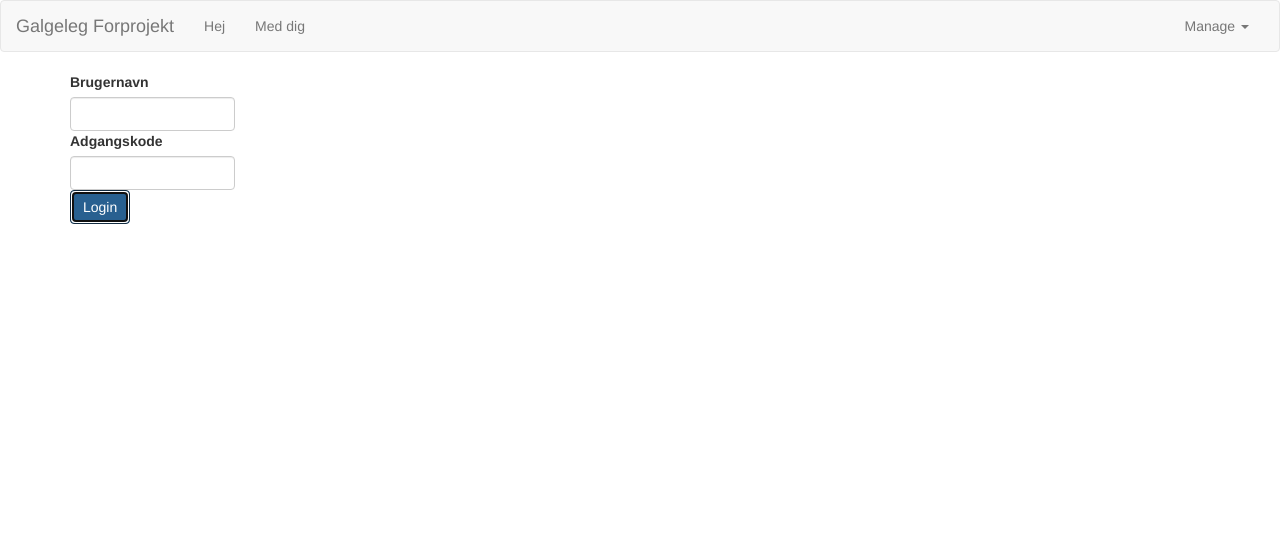
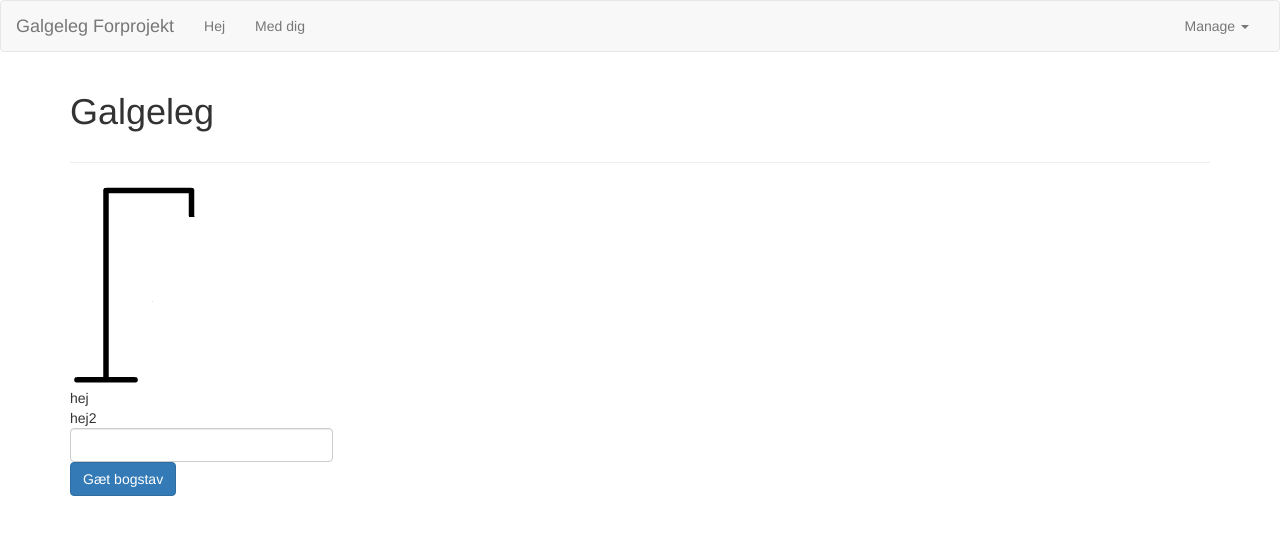
Before and after one commit to antonoeschmidt/forprojekt1, an Angular app: page / in a window 1280 px wide. Both pictures are taken after a click on the button "Login". Shown: the top 534 px of the page. Built offline with nearby package versions, Linux system fonts and the light colour scheme.

Commit message:
Knapper og billeder lavet + navigation

```diff
--- a/src/app/app.component.html
+++ b/src/app/app.component.html
@@ -2,8 +2,8 @@
 <div class="container">
   <div class="row">
     <div class="col-md-12">
-<!--      <app-galgegame></app-galgegame>-->
-      <app-login></app-login>
+      <app-login (eventEmitterLogin)="showFeature($event)" *ngIf="!loggedIn"></app-login>
+      <app-galgegame *ngIf="loggedIn"></app-galgegame>
     </div>
   </div>
 </div>
--- a/src/app/app.component.ts
+++ b/src/app/app.component.ts
@@ -1,4 +1,4 @@
-import { Component } from '@angular/core';
+import {Component} from '@angular/core';
 
 @Component({
   selector: 'app-root',
@@ -7,4 +7,9 @@ import { Component } from '@angular/core';
 })
 export class AppComponent {
   title = 'forprojekt1';
+  loggedIn = false;
+
+  showFeature($event: boolean) {
+    this.loggedIn = $event;
+  }
 }
--- a/src/app/login/login.component.html
+++ b/src/app/login/login.component.html
@@ -4,7 +4,8 @@
     <input type="text" id="name" class="form-control"/>
     <label>Adgangskode</label>
     <input type="text" id="password" class="form-control"/>
-    <button class="btn btn-primary">
+    <button class="btn btn-primary"
+    (click)="clickOnLoginBtn(true)">
       Login
     </button>
   </div>
--- a/src/app/login/login.component.ts
+++ b/src/app/login/login.component.ts
@@ -1,4 +1,4 @@
-import { Component, OnInit } from '@angular/core';
+import {Component, EventEmitter, OnInit, Output} from '@angular/core';
 
 @Component({
   selector: 'app-login',
@@ -6,10 +6,15 @@ import { Component, OnInit } from '@angular/core';
   styleUrls: ['./login.component.css']
 })
 export class LoginComponent implements OnInit {
+  @Output() eventEmitterLogin = new EventEmitter<boolean>();
 
-  constructor() { }
+  constructor() {
+  }
 
   ngOnInit() {
   }
 
+  clickOnLoginBtn(value: boolean) {
+    this.eventEmitterLogin.emit(value);
+  }
 }
```
